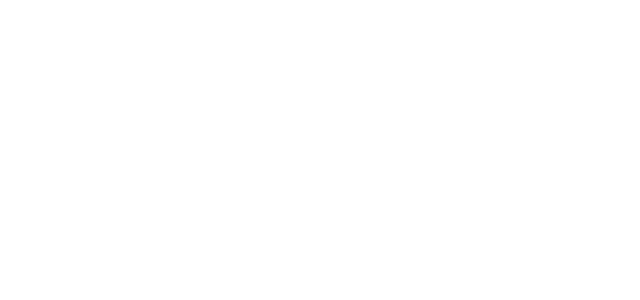
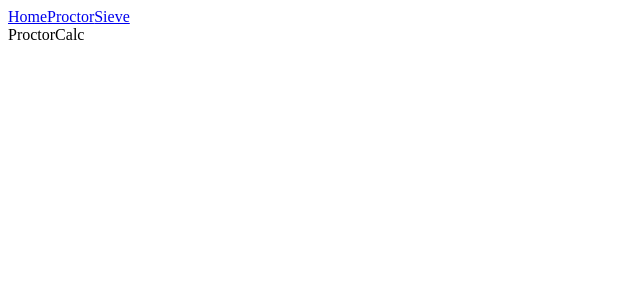
Before and after one commit to Pabloey/PattisonCalculators, a React (Create React App) app in the folder client/: page /proctor in a window 1280 px wide. Shown: the top 300 px of the page, without its empty margins (0-640 px from the left). Built offline with nearby package versions, Linux system fonts and the light colour scheme.

Commit message:
Redirecting routes to proper pages without refresh

```diff
--- a/client/src/App.js
+++ /dev/null
@@ -1,12 +0,0 @@
-import { useState } from 'react'
-import './styles/index.css'
-
-const App = () => {
-
-  return (
-    <div>
-    </div>
-  )
-}
-
-export default App
--- /dev/null
+++ b/client/src/App.jsx
@@ -0,0 +1,24 @@
+import { Link, Route, Routes } from "react-router-dom";
+import ProctorCalc from "./pages/ProctorCalc";
+import SieveCalc from "./pages/SieveCalc";
+import "./styles/index.css";
+import Home from "./pages/Home";
+
+const App = () => {
+  return (
+    <>
+      <>
+        <Link to="/">Home</Link>
+        <Link to="proctor">Proctor</Link>
+        <Link to="sieve">Sieve</Link>
+      </>
+      <Routes>
+        <Route path="/" element={<Home />} />
+        <Route path="/proctor" element={<ProctorCalc />} />
+        <Route path="/sieve" element={<SieveCalc />} />
+      </Routes>
+    </>
+  );
+};
+
+export default App;
--- a/client/src/index.js
+++ b/client/src/index.js
@@ -1,10 +1,13 @@
 import React from 'react';
 import ReactDOM from 'react-dom/client';
 import App from './App';
+import { BrowserRouter } from 'react-router-dom';
 
 const root = ReactDOM.createRoot(document.getElementById('root'));
 root.render(
   <React.StrictMode>
-    <App />
+    <BrowserRouter>
+      <App />
+    </BrowserRouter>
   </React.StrictMode>
 );
--- /dev/null
+++ b/client/src/pages/Home.jsx
@@ -0,0 +1,9 @@
+import React from 'react'
+
+const Home = () => {
+  return (
+    <div>Home</div>
+  )
+}
+
+export default Home
--- /dev/null
+++ b/client/src/pages/ProctorCalc.jsx
@@ -0,0 +1,9 @@
+import React from 'react'
+
+const ProctorCalc = () => {
+  return (
+    <div>ProctorCalc</div>
+  )
+}
+
+export default ProctorCalc
--- /dev/null
+++ b/client/src/pages/SieveCalc.jsx
@@ -0,0 +1,9 @@
+import React from 'react'
+
+const SieveCalc = () => {
+  return (
+    <div>SieveCalc</div>
+  )
+}
+
+export default SieveCalc
```
